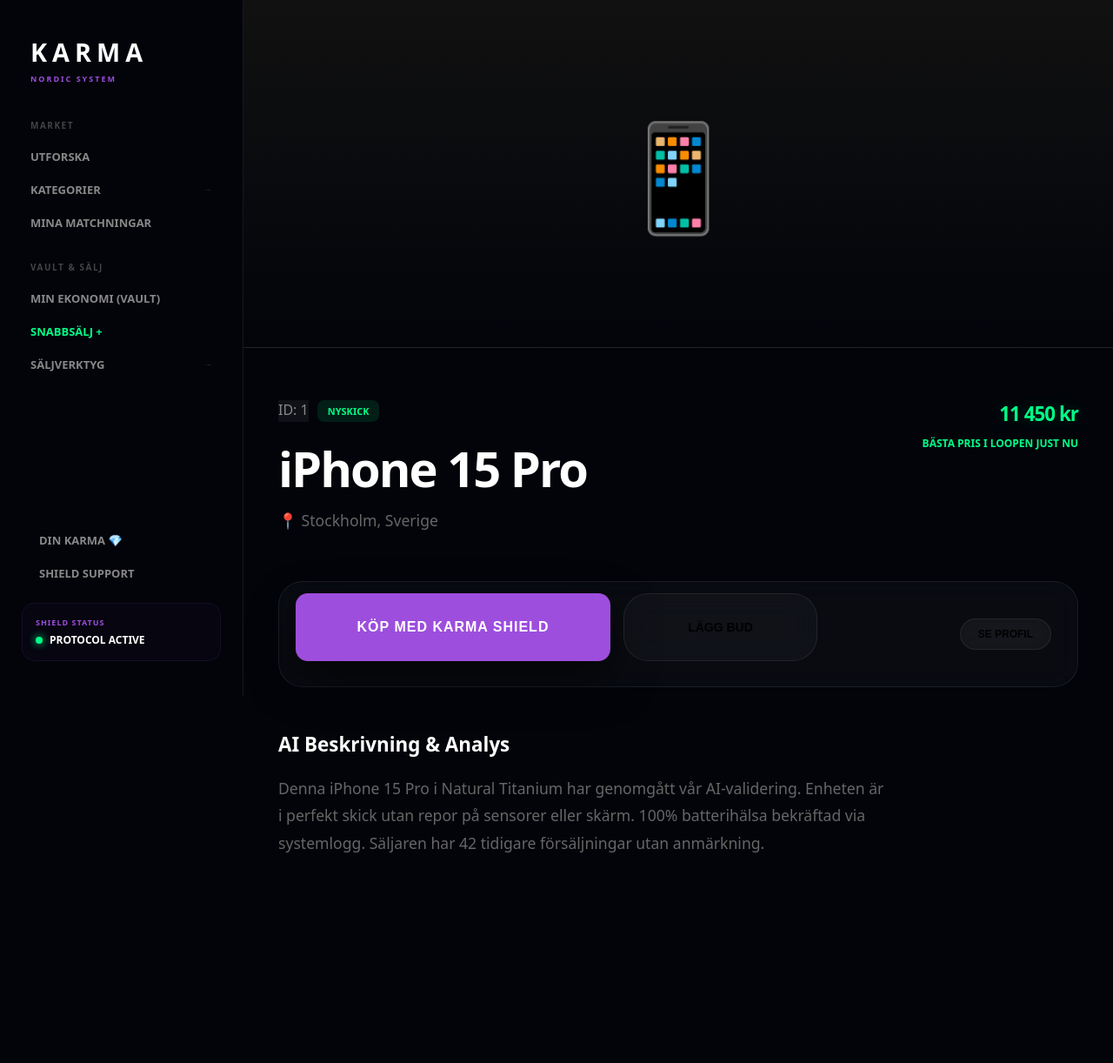
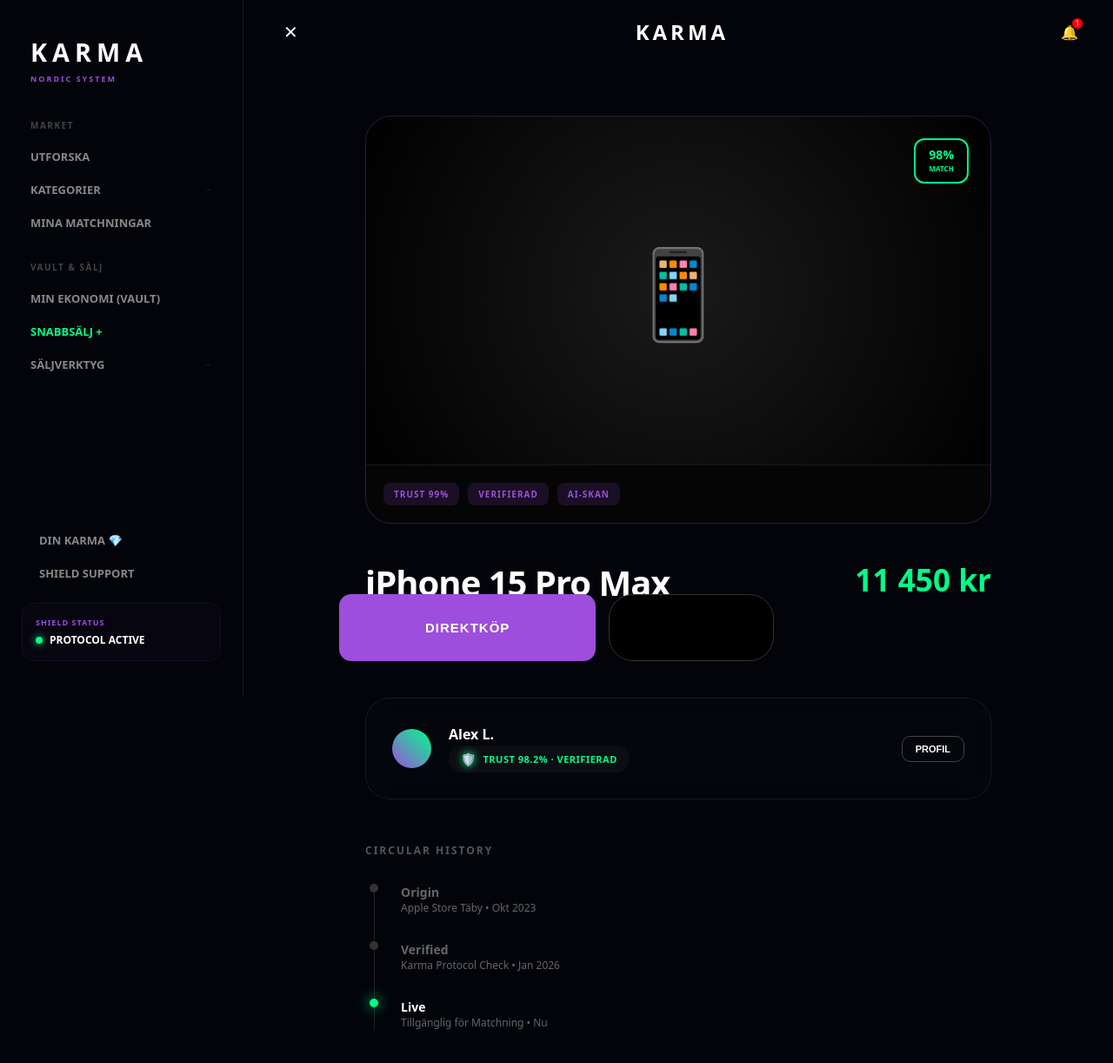
Before and after one commit to gascheckking/marketbeg-appGem, a Next.js app: page /listing/1 in a window 1280 px wide. Shown: the top 1222 px of the page at 87% size. Built offline with nearby package versions, Linux system fonts and the light colour scheme.

Commit message:
Update page.tsx

```diff
--- a/app/listing/[id]/page.tsx
+++ b/app/listing/[id]/page.tsx
@@ -2,65 +2,142 @@
 import React from 'react';
 import PriceTag from "@/components/PriceTag";
 import TrustBadge from "@/components/TrustBadge";
+import { useRouter } from "next/navigation";
 
 export default function ListingPage({ params }: { params: { id: string } }) {
+  const router = useRouter();
+
   return (
-    <div style={{ paddingBottom: '150px' }}>
-      <div style={{
-        width: '100%', height: '50vh', background: 'linear-gradient(to bottom, #111, #02040a)',
-        display: 'flex', alignItems: 'center', justifyContent: 'center',
-        fontSize: '120px', borderBottom: '1px solid var(--border)'
-      }}>
-        📱
+    <div style={{ paddingBottom: '150px', background: 'var(--bg-deep)' }}>
+      {/* Header med Back-button och LOGO likt bilden */}
+      <div style={{ display: 'flex', justifyContent: 'space-between', alignItems: 'center', padding: '20px 40px' }}>
+        <button onClick={() => router.back()} style={{ background: 'none', border: 'none', color: '#fff', fontSize: '20px', cursor: 'pointer' }}>✕</button>
+        <div style={{ fontSize: '1.5rem', fontWeight: 900, letterSpacing: '4px' }}>KARMA</div>
+        <div style={{ position: 'relative' }}>
+          <span>🔔</span>
+          <span style={{ position: 'absolute', top: '-5px', right: '-5px', background: 'red', borderRadius: '50%', width: '12px', height: '12px', fontSize: '8px', display: 'flex', alignItems: 'center', justifyContent: 'center' }}>1</span>
+        </div>
       </div>
 
-      <div className="page-wrapper" style={{ maxWidth: '1000px', margin: '0 auto' }}>
-        <div style={{ display: 'flex', justifyContent: 'space-between', alignItems: 'flex-start', marginBottom: '40px' }}>
-          <div>
-            <div style={{ display: 'flex', gap: '10px', marginBottom: '15px' }}>
-              <span className="stat-pill" style={{ background: 'rgba(255,255,255,0.05)', color: '#888' }}>ID: {params.id}</span>
-              <span style={{ background: 'rgba(0,255,136,0.1)', color: 'var(--neon-mint)', padding: '5px 12px', borderRadius: '8px', fontSize: '11px', fontWeight: 900 }}>NYSKICK</span>
+      <div className="page-wrapper" style={{ maxWidth: '800px', margin: '0 auto' }}>
+
+        {/* Den "Tunga" Produktkortet från bilden */}
+        <div className="glass-card" style={{
+          padding: '0',
+          overflow: 'hidden',
+          position: 'relative',
+          border: '1px solid rgba(157, 78, 221, 0.3)',
+          background: '#000',
+          borderRadius: '30px'
+        }}>
+          {/* Match Score Badge */}
+          <div style={{ position: 'absolute', top: '25px', right: '25px', zIndex: 10 }}>
+            <div style={{
+              background: 'rgba(0,0,0,0.8)',
+              color: 'var(--neon-mint)',
+              padding: '10px 15px',
+              borderRadius: '12px',
+              fontSize: '14px',
+              fontWeight: 900,
+              border: '2px solid var(--neon-mint)',
+              textAlign: 'center',
+              lineHeight: '1'
+            }}>
+              98%<br /><span style={{ fontSize: '8px' }}>MATCH</span>
             </div>
-            <h1 style={{ fontSize: '3.5rem', fontWeight: 900, margin: 0, letterSpacing: '-2px' }}>iPhone 15 Pro</h1>
-            <p className="muted" style={{ fontSize: '1.1rem', marginTop: '10px' }}>📍 Stockholm, Sverige</p>
           </div>
-          <div style={{ textAlign: 'right' }}>
-            <PriceTag price={11450} />
-            <div style={{ fontSize: '12px', color: 'var(--neon-mint)', fontWeight: 900, marginTop: '10px' }}>BÄSTA PRIS I LOOPEN JUST NU</div>
+
+          {/* Produktbilden */}
+          <div style={{
+            height: '400px',
+            background: 'radial-gradient(circle, #1a1a1a 0%, #000 100%)',
+            display: 'flex',
+            alignItems: 'center',
+            justifyContent: 'center',
+            fontSize: '100px'
+          }}>
+            📱
+          </div>
+
+          {/* Action Tags under bilden */}
+          <div style={{ display: 'flex', gap: '10px', padding: '20px', background: 'rgba(255,255,255,0.02)', borderTop: '1px solid var(--border)' }}>
+            <span className="spec-badge">TRUST 99%</span>
+            <span className="spec-badge">VERIFIERAD</span>
+            <span className="spec-badge">AI-SKAN</span>
           </div>
         </div>
 
-        <div className="glass-card" style={{ marginBottom: '50px', display: 'flex', justifyContent: 'space-between', alignItems: 'center' }}>
+        {/* Info Section */}
+        <div style={{ marginTop: '40px', display: 'flex', justifyContent: 'space-between', alignItems: 'flex-start' }}>
+          <div>
+            <h1 style={{ fontSize: '2.5rem', fontWeight: 900, margin: 0, letterSpacing: '-1px' }}>iPhone 15 Pro Max</h1>
+            <p className="muted" style={{ fontSize: '1.2rem' }}>i Black Titanium • {params.id}</p>
+          </div>
+          <div style={{ textAlign: 'right' }}>
+            <div style={{ fontSize: '2.2rem', fontWeight: 900, color: 'var(--neon-mint)' }}>11 450 kr</div>
+          </div>
+        </div>
+
+        {/* Din säljare-sektion behålls men snyggas till */}
+        <div className="glass-card" style={{ margin: '40px 0', display: 'flex', justifyContent: 'space-between', alignItems: 'center', background: 'rgba(255,255,255,0.01)' }}>
           <div style={{ display: 'flex', gap: '20px', alignItems: 'center' }}>
-            <div style={{ width: '50px', height: '50px', background: 'linear-gradient(45deg, var(--neon-purple), var(--neon-mint))', borderRadius: '50%' }}></div>
+            <div style={{ width: '45px', height: '45px', background: 'linear-gradient(45deg, var(--neon-purple), var(--neon-mint))', borderRadius: '50%' }}></div>
             <div>
-              <strong style={{ fontSize: '1.1rem' }}>Säljare: Alex L.</strong>
-              <div style={{ marginTop: '5px' }}><TrustBadge score={98.2} /></div>
+              <strong style={{ fontSize: '1rem' }}>Alex L.</strong>
+              <div style={{ marginTop: '2px' }}><TrustBadge score={98.2} /></div>
             </div>
           </div>
-          <button className="glass-card" style={{ padding: '10px 20px', fontSize: '12px', fontWeight: 800 }}>SE PROFIL</button>
+          <button style={{ background: 'none', border: '1px solid #444', color: '#fff', padding: '8px 15px', borderRadius: '10px', fontSize: '11px', fontWeight: 800 }}>PROFIL</button>
         </div>
 
-        <h3 style={{ fontSize: '1.4rem', fontWeight: 900, marginBottom: '20px' }}>AI Beskrivning & Analys</h3>
-        <p className="muted" style={{ lineHeight: '1.8', fontSize: '1.1rem', maxWidth: '700px' }}>
-          Denna iPhone 15 Pro i Natural Titanium har genomgått vår AI-validering.
-          Enheten är i perfekt skick utan repor på sensorer eller skärm. 100% batterihälsa bekräftad via systemlogg.
-          Säljaren har 42 tidigare försäljningar utan anmärkning.
-        </p>
+        {/* Circular History - Tidslinjen från bilden */}
+        <div style={{ marginTop: '50px' }}>
+          <h3 style={{ fontSize: '12px', fontWeight: 900, letterSpacing: '2px', marginBottom: '30px', color: '#555' }}>CIRCULAR HISTORY</h3>
+          <div style={{ position: 'relative', paddingLeft: '30px', borderLeft: '1px solid #222', marginLeft: '10px' }}>
+            {[
+              { label: 'Origin', desc: 'Apple Store Täby', date: 'Okt 2023', active: false },
+              { label: 'Verified', desc: 'Karma Protocol Check', date: 'Jan 2026', active: false },
+              { label: 'Live', desc: 'Tillgänglig för Matchning', date: 'Nu', active: true },
+            ].map((step, i) => (
+              <div key={i} style={{ marginBottom: '30px', position: 'relative' }}>
+                <div style={{
+                  position: 'absolute', left: '-36px', top: '0',
+                  width: '10px', height: '10px', borderRadius: '50%',
+                  background: step.active ? 'var(--neon-mint)' : '#333',
+                  boxShadow: step.active ? '0 0 15px var(--neon-mint)' : 'none'
+                }}></div>
+                <div style={{ fontWeight: 800, fontSize: '14px', color: step.active ? '#fff' : '#666' }}>{step.label}</div>
+                <div className="muted" style={{ fontSize: '12px' }}>{step.desc} • {step.date}</div>
+              </div>
+            ))}
+          </div>
+        </div>
 
-        {/* Floating Action Bar */}
+        {/* Floating Action Bar - Din originalknapp behålls */}
         <div style={{
           position: 'fixed', bottom: '40px', left: '50%', transform: 'translateX(-50%)',
-          width: '90%', maxWidth: '600px', display: 'flex', gap: '15px', zIndex: 100
+          width: '90%', maxWidth: '500px', display: 'flex', gap: '15px', zIndex: 100
         }}>
-          <button className="primary-btn" style={{ flex: 2, padding: '20px', fontSize: '16px', boxShadow: '0 20px 50px rgba(0,0,0,0.6)' }}>
-            KÖP MED KARMA SHIELD
+          <button className="primary-btn" style={{ flex: 2, padding: '20px', fontSize: '15px', background: 'var(--neon-purple)', color: '#fff' }}>
+            DIREKTKÖP
           </button>
-          <button className="glass-card" style={{ flex: 1, fontWeight: 900, fontSize: '14px' }}>
+          <button className="glass-card" style={{ flex: 1, fontWeight: 900, fontSize: '13px', background: '#000', border: '1px solid #333' }}>
             LÄGG BUD
           </button>
         </div>
       </div>
+
+      <style jsx>{`
+        .spec-badge {
+          background: rgba(157, 78, 221, 0.15);
+          color: var(--neon-purple);
+          padding: 6px 12px;
+          border-radius: 8px;
+          font-size: 10px;
+          font-weight: 900;
+          letter-spacing: 1px;
+        }
+      `}</style>
     </div>
   );
 }
```
